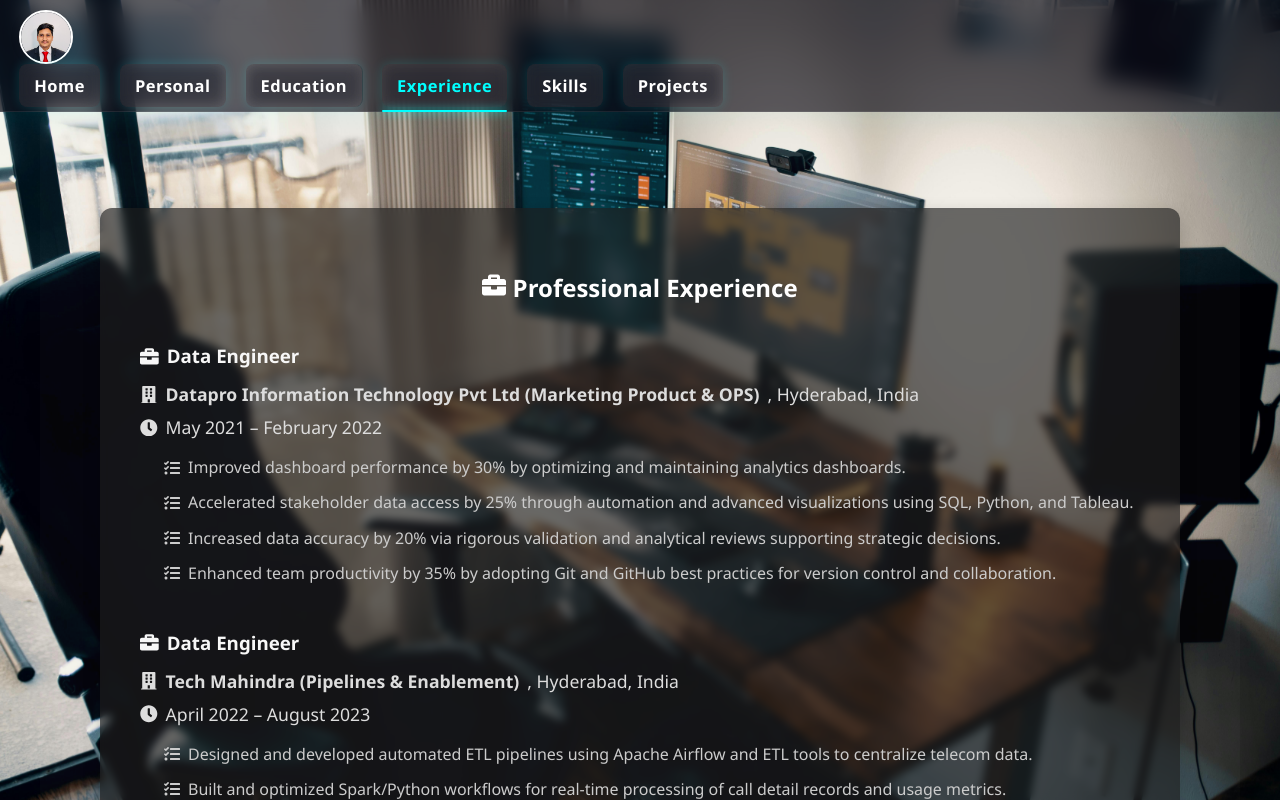
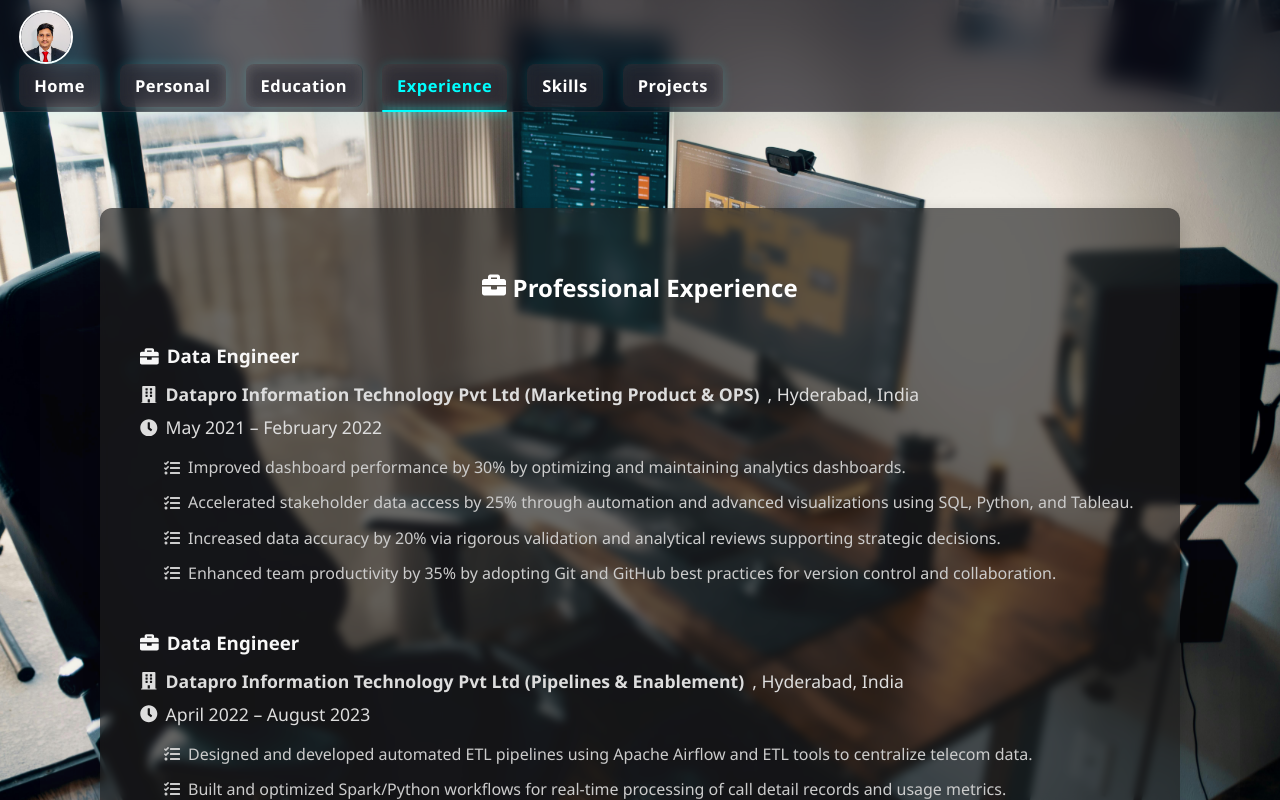
Before and after one commit to Niranjang07/Myportfolio, a React (Create React App) app: page /experience in a window 1280 px wide. Built offline with nearby package versions, Linux system fonts and the light colour scheme.

Commit message:
Update Experience.jsx

```diff
--- a/src/pages/Experience.jsx
+++ b/src/pages/Experience.jsx
@@ -23,7 +23,7 @@ function Experience() {
 
         <div className="experience-item">
           <h3><FaBriefcase /> Data Engineer</h3>
-          <p><FaBuilding /> <strong>Tech Mahindra (Pipelines & Enablement)</strong>, Hyderabad, India</p>
+          <p><FaBuilding /> <strong> Datapro Information  Technology Pvt Ltd (Pipelines & Enablement)</strong>, Hyderabad, India</p>
           <p><FaClock /> April 2022 – August 2023</p>
           <ul>
             <li><FaTasks /> Designed and developed automated ETL pipelines using Apache Airflow and ETL tools to centralize telecom data.</li>
```
